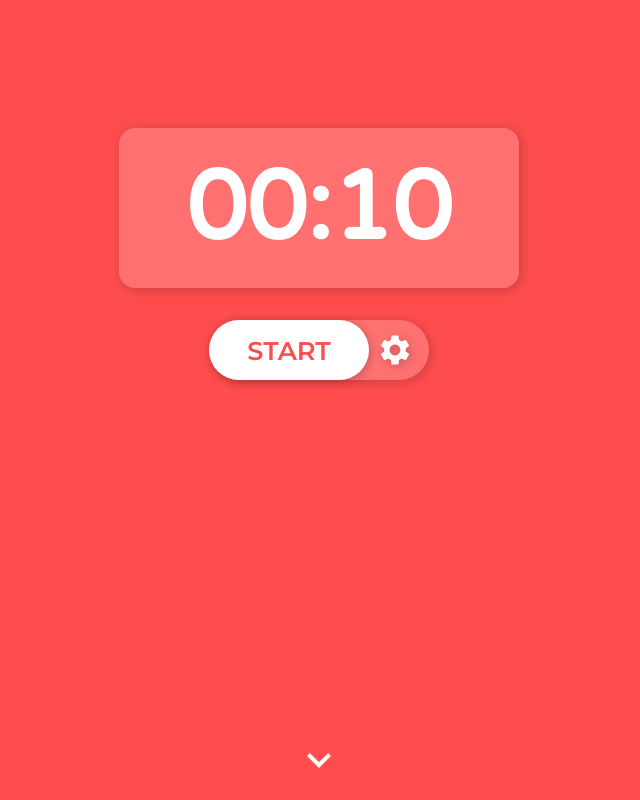
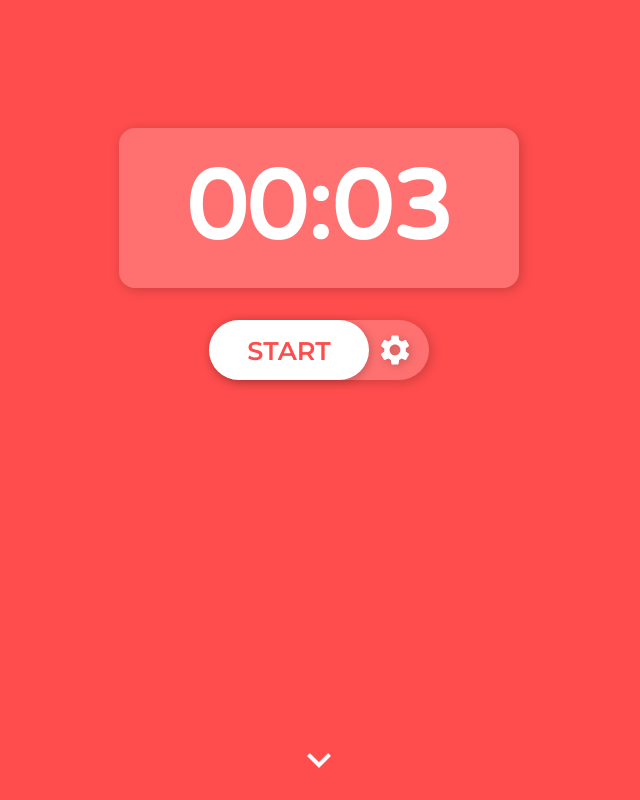
Before and after one commit to telegdiarmin/PomoDo-v2, a React (Create React App) app: page / in a window 1280 px wide. Shown: the whole page, without its empty margins (321-961 px from the left). Built offline with nearby package versions, Linux system fonts and the light colour scheme; a web font is replaced by a local one.

Commit message:
use counter hook solution

```diff
--- a/src/App.js
+++ b/src/App.js
@@ -4,7 +4,7 @@ import About from "./components/About/About";
 import Counter from "./components/Counter/Counter";
 
 function App() {
-  const isAboutSectionVisible = useSelector((state) => state.ui.isAboutSectionVisible);
+  const isAboutSectionVisible = useSelector((state) => state.counter.isAboutSectionVisible);
 
   return (
     <Fragment>
--- a/src/components/Counter/Counter.js
+++ b/src/components/Counter/Counter.js
@@ -1,4 +1,4 @@
-import { useRef, useEffect } from "react";
+import { useRef } from "react";
 import { useDispatch, useSelector } from "react-redux";
 
 import MainButton from "../MainButton/MainButton";
@@ -7,102 +7,31 @@ import MainButtonSettings from "../MainButton/MainButtonSettings";
 import ArrowDropdown from "../UI/ArrowDropdown";
 import CounterFrame from "./CounterFrame";
 
-import { counterActions } from "../../store/counter-slice";
-import { uiActions } from "../../store/ui-slice";
+import {counterActions} from '../../store/counter-slice'
+import { calculateCurrentTime } from '../../utils/utils'
 
 import classes from "./Counter.module.css";
 
 const Counter = () => {
   const dispatch = useDispatch();
   const counterRef = useRef();
-  let counterInterval = useRef();
 
-  const isRunning = useSelector((state) => state.counter.isRunning);
-  // const counterState = useSelector((state) => state.counter);
-  const startTime = useSelector((state) => state.counter.startTime);
-  const remainingTime = useSelector((state) => state.counter.remainingTime);
-  const timerDuration = useSelector((state) => state.counter.timerDuration);
-  const mainButtonText = useSelector((state) => state.ui.mainButtonText);
+  const isRunning = useSelector((state) => state.counter.startTime !== undefined);
 
-  console.log("Component loaded!");
-  console.log("Counter is running: " + isRunning);
 
   //Main button actions
   const mainButtonClickHandler = () => {
-    console.log("Main button clicked!");
-    if (isRunning) {
-      dispatch(counterActions.stopTimer());
-      dispatch(uiActions.toggleMainButtonText("START"));
+    if (!isRunning) {
+      dispatch(counterActions.setStartTime(calculateCurrentTime()))
+      return
     }
-    if (!isRunning) {
-      dispatch(counterActions.startTimer());
-      dispatch(uiActions.toggleMainButtonText("STOP"));
-    }
+
+    dispatch(counterActions.setStartTime(undefined))
   };
 
   //Toggling About section visibility
   const toggleAboutSectionHandler = () => {
-    dispatch(uiActions.toggleAboutSection());
-    console.log("Visibility switched!");
-  };
-
-  //Timer functionality
-  const startTimer = () => {
-    dispatch(counterActions.changeIsRunning());
-    dispatch(counterActions.setStartTime(calculateCurrentTime()));
-    console.log("Start time: " + startTime);
-    // dispatch(counterActions.updateRemainingTime(counterState.timerDuration));
-    dispatch(counterActions.initiateRemainingTime(timerDuration));
-    // dispatch(counterActions.initiateRemainingTime(15000));
-    console.log("Remainig time: " + remainingTime + " (startTimer)");
-    // dispatch(counterState.setIntervalId(setInterval(runTimer(), 1000)));
-    counterInterval.current = setInterval(runTimer, 1000);
-  };
-
-  const stopTimer = () => {
-    dispatch(counterActions.changeIsRunning());
-    dispatch(counterActions.setStopTime(calculateCurrentTime()));
-    resetTimer();
-  };
-
-  const calculateCurrentTime = () => {
-    const currentTime = new Date(Date.now()).getTime();
-    console.log("Current time: " + currentTime);
-    return currentTime;
-  };
-
-  const calculateRemainingTime = () => {
-    const currentTime = calculateCurrentTime();
-    const elapsedTime = currentTime - startTime;
-    console.log("Elapsed time: " + elapsedTime);
-    return timerDuration - elapsedTime;
-  };
-
-  const runTimer = () => {
-    console.log("Remainig time: " + remainingTime + " (runTimer)");
-    if (remainingTime >= 1000) {
-      const updatedRemainingTime = calculateRemainingTime();
-      saveTimer(updatedRemainingTime);
-    } else {
-      finishTimer();
-    }
-  };
-
-  const saveTimer = (updatedRemainingTime) => {
-    dispatch(counterActions.updateRemainingTime(updatedRemainingTime));
-  };
-
-  const finishTimer = () => {
-    resetTimer();
-    console.log("Finished!");
-  };
-
-  const resetTimer = () => {
-    dispatch(counterActions.changeIsRunning());
-    dispatch(counterActions.updateRemainingTime(undefined));
-    // clearInterval(counterState.intervalId);
-    clearInterval(counterInterval.current);
-    console.log("Stopped!");
+    dispatch(counterActions.toggleAboutSection());
   };
 
   return (
@@ -111,7 +40,7 @@ const Counter = () => {
       <MainButtonBgr>
         <MainButton
           onClick={mainButtonClickHandler}
-          mainButtonText={mainButtonText}
+          mainButtonText={isRunning ? 'STOP' : 'START'}
         ></MainButton>
         <MainButtonSettings />
       </MainButtonBgr>
--- a/src/components/Counter/CounterDisplay.js
+++ b/src/components/Counter/CounterDisplay.js
@@ -1,23 +1,11 @@
-import { useSelector } from "react-redux";
-
 import classes from "./CounterDisplay.module.css";
+import { displayTimer} from '../../utils/utils'
+import {useCounter} from '../../hooks/useCounter'
 
 const CounterDisplay = () => {
-  const setTime = useSelector((state) => state.counter.timerDuration);
-  const remainingTime = useSelector((state) => state.counter.remainingTime)
+  const { remainingTime } = useCounter()
 
-  const displayTimer = (inputTime) => {
-    const time = inputTime / 1000;
-    let minutes = Math.floor(time / 60);
-    minutes = minutes < 10 ? "0" + minutes : minutes;
-    let seconds = Math.round(time % 60);
-    seconds = seconds < 10 ? "0" + seconds : seconds;
-    return `${minutes}:${seconds}`;
-  };
-
-  const displaySetTime = displayTimer(setTime);
-
-  return <div className={classes.counterDisplay}>{displaySetTime}</div>;
+  return <div className={classes.counterDisplay}>{displayTimer(remainingTime)}</div>;
 };
 
 export default CounterDisplay;
--- /dev/null
+++ b/src/hooks/useCounter.js
@@ -0,0 +1,45 @@
+import {useSelector} from 'react-redux'
+import {useEffect, useRef, useState} from 'react'
+import {calculateRemainingTime, DEFAULT_TIMER_DURATION} from '../utils/utils'
+
+export const useCounter = () => {
+  const isRunning = useSelector((state) => state.counter.startTime !== undefined);
+  const startTime = useSelector((state) => state.counter.startTime);
+  const [remainingTime, setRemainingTime] = useState(DEFAULT_TIMER_DURATION)
+  const intervalRef = useRef()
+
+  const stopTimer = () => {
+    clearInterval(intervalRef.current)
+    setRemainingTime(DEFAULT_TIMER_DURATION)
+  }
+
+  const startTimer = () => {
+    intervalRef.current = setInterval(() => {
+      setRemainingTime(calculateRemainingTime(startTime))
+    }, 1000)
+  }
+
+  const elapsedEffects = () => {
+    console.log('lejárt')
+  }
+
+  useEffect(() => {
+    if (!isRunning) {
+      stopTimer()
+      return
+    }
+
+    startTimer()
+  }, [isRunning])
+
+  useEffect(() => {
+    if (remainingTime < 1000) {
+      stopTimer()
+      elapsedEffects()
+    }
+  }, [remainingTime])
+
+  return {
+    remainingTime,
+  }
+}
--- a/src/store/counter-slice.js
+++ b/src/store/counter-slice.js
@@ -2,65 +2,26 @@ import { createSlice } from "@reduxjs/toolkit";
 import store from "./index";
 
 const initialCounterState = {
-  isRunning: false,
-  isTimer: true,
-  isShortBreak: false,
-  isLongBreak: false,
-  timerDuration: 10000, //10 másodperc
   startTime: undefined,
-  stopTime: undefined,
-  remainingTime: null,
   intervalId: undefined,
-  dummyMessage: "Lorem ipsum",
+  isAboutSectionVisible: false
 };
 
 const counterSlice = createSlice({
   name: "counter",
   initialState: initialCounterState,
   reducers: {
-    changeIsRunning(state) {
-      state.isRunning = !state.isRunning;
-      log(state);
-    },
-    setTimerDuration(state, action) {
-      state.timerDuration = action.payload;
-    },
     setStartTime(state, action) {
       state.startTime = action.payload;
-    },
-    setStopTime(state, action) {
-      state.stopTime = action.payload;
-    },
-    initiateRemainingTime(state, action) {
-      state.remainingTime = action.payload.timerDuration;
-    },
-    updateRemainingTime(state, action) {
-      state.remainingTime = action.payload.updatedRemainingTime;
     },
     setIntervalId(state, action) {
       state.intervalId = action.payload;
     },
-    clearIntervalId(state, action) {
-      state.intervalId = clearInterval(action.payload.intervalId);
-    },
-    startTimer(state) {
-      state.isRunning = !state.isRunning;
-      state.startTime = calculateCurrentTime();
-      state.remainingTime = state.timerDuration;
-      // state.intervalId = setInterval(runTimer.bind("kutya"), 1000);
-      state.intervalId = setInterval(runTimer, 1000);
-
-    },
-    stopTimer(state) {
-      state.isRunning = !state.isRunning;
-      resetTimer(state);
+    toggleAboutSection(state) {
+      state.isAboutSectionVisible = !state.isAboutSectionVisible;
     },
   },
 });
-
-const log = (state) => {
-  console.log(state.dummyMessage);
-};
 
 //Experimental!!!
 
--- a/src/store/index.js
+++ b/src/store/index.js
@@ -1,9 +1,8 @@
 import { configureStore } from "@reduxjs/toolkit";
 import counterReducer from "./counter-slice";
-import uiReducer from "./ui-slice"
 
 const store = configureStore({
-  reducer: { counter: counterReducer, ui: uiReducer },
+  reducer: { counter: counterReducer },
 });
 
 export default store;
--- /dev/null
+++ b/src/utils/utils.js
@@ -0,0 +1,18 @@
+export const DEFAULT_TIMER_DURATION = 3 * 1000
+
+export const calculateCurrentTime = () => new Date(Date.now()).getTime();
+
+export const calculateRemainingTime = (startTime) => {
+  const currentTime = calculateCurrentTime();
+  const elapsedTime = currentTime - startTime;
+  return DEFAULT_TIMER_DURATION - elapsedTime;
+};
+
+export const displayTimer = (inputTime) => {
+  const time = inputTime / 1000;
+  let minutes = Math.floor(time / 60);
+  minutes = minutes < 10 ? "0" + minutes : minutes;
+  let seconds = Math.round(time % 60);
+  seconds = seconds < 10 ? "0" + seconds : seconds;
+  return `${minutes}:${seconds}`;
+};
```
